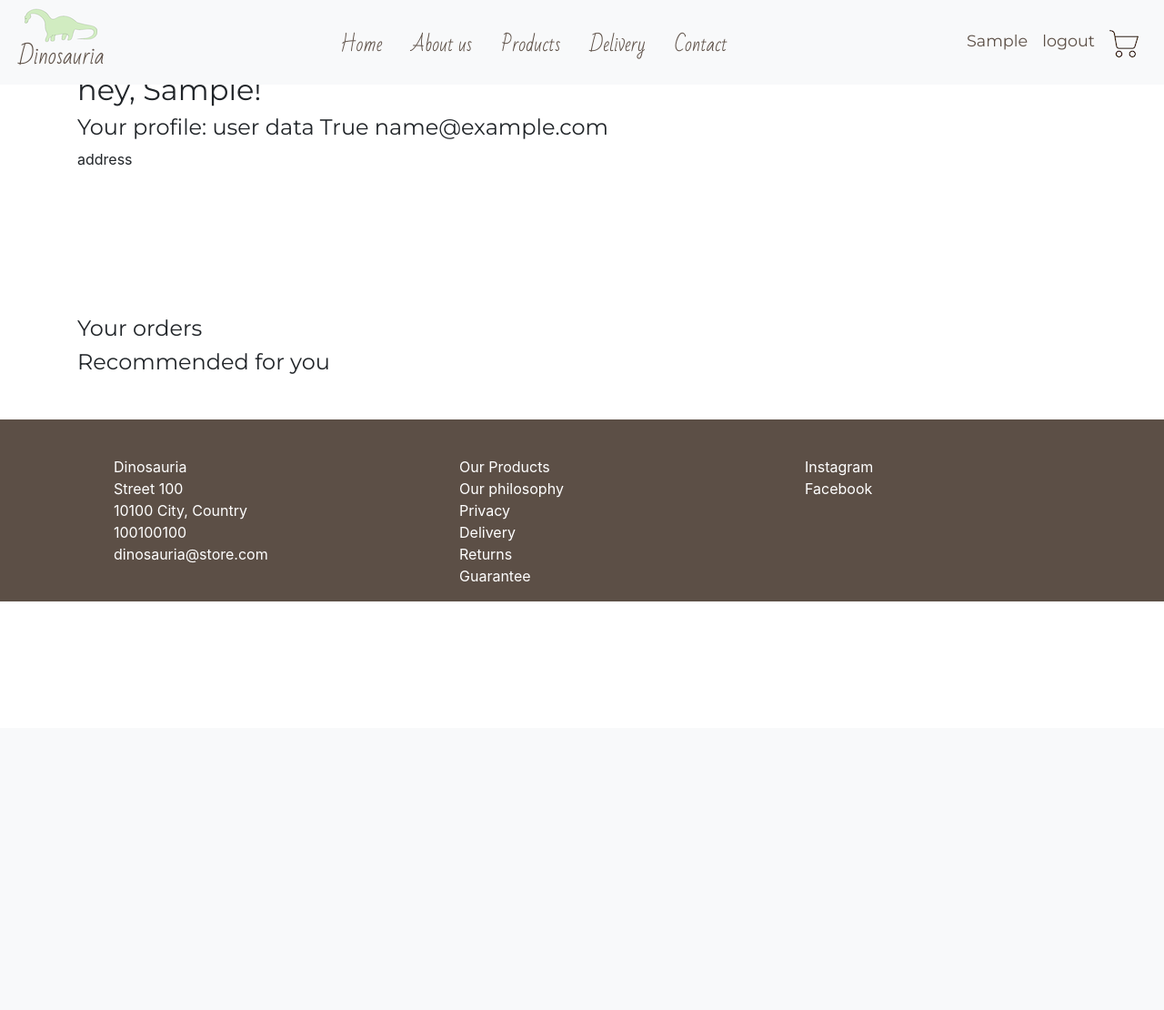
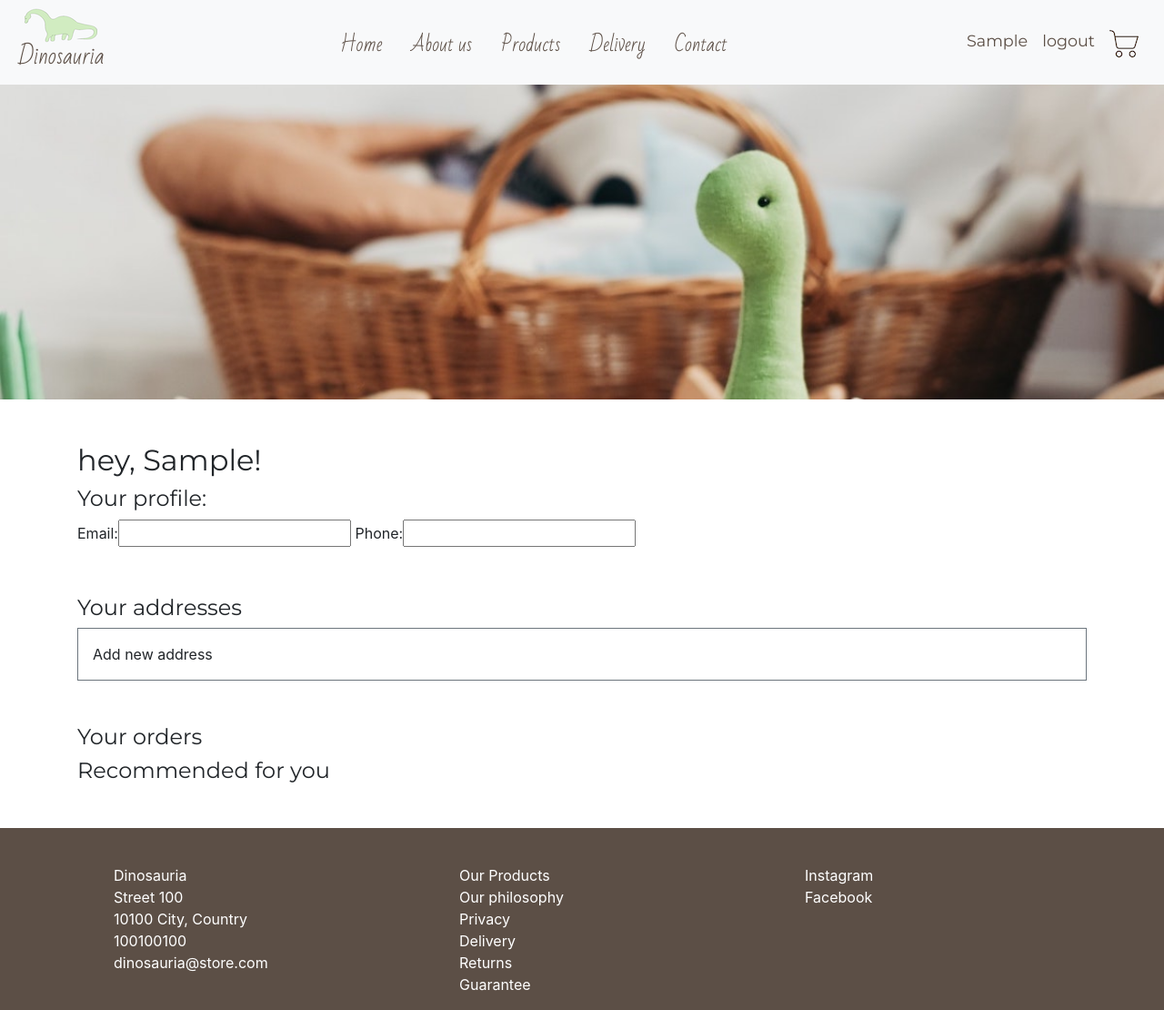
Before and after one commit to imInez/dinosauria, a Django app: page /users/profile/ in a window 1280 px wide. Shown: the whole page at 91% size. Before the commit the page ends 661 px from the top, so only its background shows below. Run offline with Django 3.2, Linux system fonts and the light colour scheme; the visitor is signed in with stand-in values (Sample User, id 1); some libraries are stand-ins or nearby versions.

Commit message:
Rebuilding profile and user addresses so user can choose from all their saved addresses the one for shipment

```diff
--- a/helpers/views_helpers.py
+++ b/helpers/views_helpers.py
@@ -49,6 +49,24 @@ def fill_profile(request):
     return form
 
 
+def fill_many_addresses(request):
+    forms = []
+    if request.user.is_authenticated:
+        addresses_fields = has_many_addresses(request)
+    elif request.session.get('guest_address'):
+        addresses_fields = request.session.get('guest_address')
+    # TODO check how this works
+    else:
+        return AddressForm()
+    if addresses_fields:
+        for address_fields in addresses_fields:
+            form = AddressForm()
+            for key, value in address_fields.items():
+                form.fields[key].initial = value
+            forms.append(form)
+        return forms
+
+
 def fill_address(request):
     form = AddressForm()
     if request.user.is_authenticated:
@@ -61,6 +79,22 @@ def fill_address(request):
         for key, value in address_fields.items():
             form.fields[key].initial = value
     return form
+
+
+def has_many_addresses(request):
+    user_profile = Profile.objects.filter(user_id=request.user.id).first()
+    user_addresses = ShipmentAddress.objects.filter(profile=user_profile)
+    if user_addresses:
+        addresses = []
+        for address in user_addresses:
+            address_fields = {'name': address.name, 'surname': address.surname, 'street': address.street,
+                              'building_flat': address.building_flat, 'city': address.city,
+                              'zipcode': address.zipcode}
+            if any(address_fields.values()):
+                addresses.append(address_fields)
+        return addresses
+    else:
+        return False
 
 
 def has_address(request):
--- /dev/null
+++ b/users/templates/users/addresses.html
@@ -0,0 +1,15 @@
+
+<h4> Your addresses </h4>
+
+{% for form in address_forms %}
+<div class="border border-secondary p-3">
+    <form action="." method="">
+        {{ form }}
+        {% csrf_token %}
+    </form>
+</div>
+{% endfor %}
+
+<div class="border border-secondary p-3">
+    Add new address
+</div>
--- a/users/templates/users/profile.html
+++ b/users/templates/users/profile.html
@@ -5,22 +5,25 @@
 Profile - Dinosauria store
 {% endblock title %}
 
+{% block hero %}
+{% include 'shop/top-onlydino.html' %}
+{% endblock hero %}
+
+
 {% block content %}
 
-<div class="container">
+<div class="container mt-5">
     <h2> {% if user.first_name %} hey, {{ user.first_name }}! {% else %} hey! {% endif %}</h2>
     <div id="user-settings">
-        <h4>Your profile: {{ user_profile.email }} {{ user_profile.phone }} user data {{ user.is_authenticated }}
-        {{ user.email }} </h4>
+        <h4>Your profile:</h4>
+            <form action="." method="">
+                {{ profile_form }}
+                {% csrf_token %}
+            </form>
+
     </div>
-    <div id="user-addresses">
-        <p> address</p>
-        {{ user_profile.name }} <br>
-        {{ user_profile.surname }}<br>
-        {{ user_profile.street }}<br>
-        {{ user_profile.building_flat }}<br>
-        {{ user_profile.city }}<br>
-        {{ user_profile.zipcode }}<br>
+    <div id="user-addresses" class="my-5">
+        {% include 'users/addresses.html' with address_forms=address_forms %}
     </div>
     <div id="user-orders">
         <h4>Your orders</h4>
--- a/users/views.py
+++ b/users/views.py
@@ -33,6 +33,9 @@ def register(request):
 def profile(request):
     if request.user.is_authenticated:
         user_profile = Profile.objects.filter(user=request.user).first()
-        return render(request, 'users/profile.html', {'user_profile': user_profile})
+        address_forms = views_helpers.fill_many_addresses(request)
+        profile_form = views_helpers.fill_profile(request)
+        return render(request, 'users/profile.html', {'user_profile': user_profile, 'address_forms': address_forms,
+                                                      'profile_form': profile_form})
     else:
         return render(request, 'users/login.html')
```
